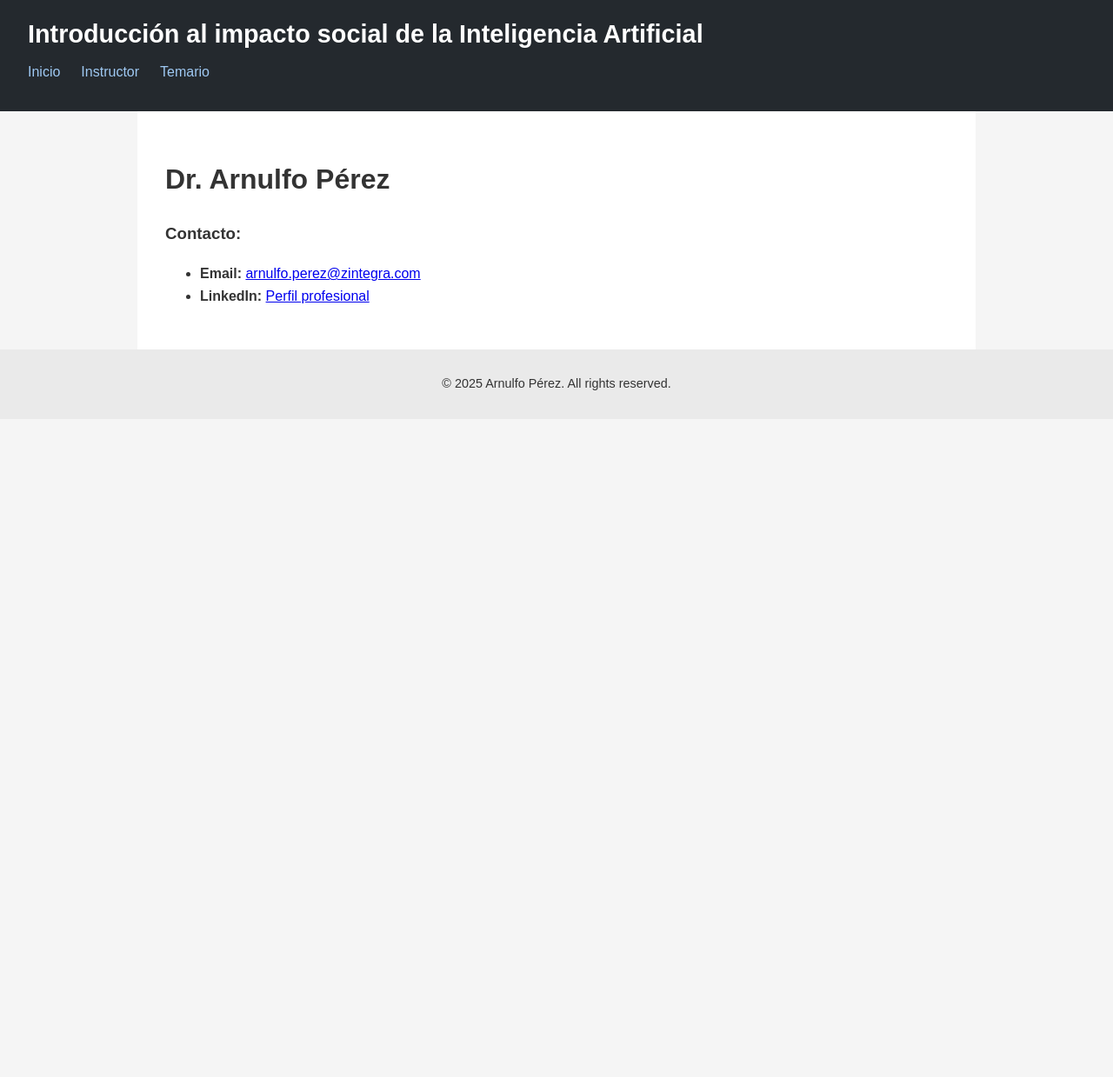
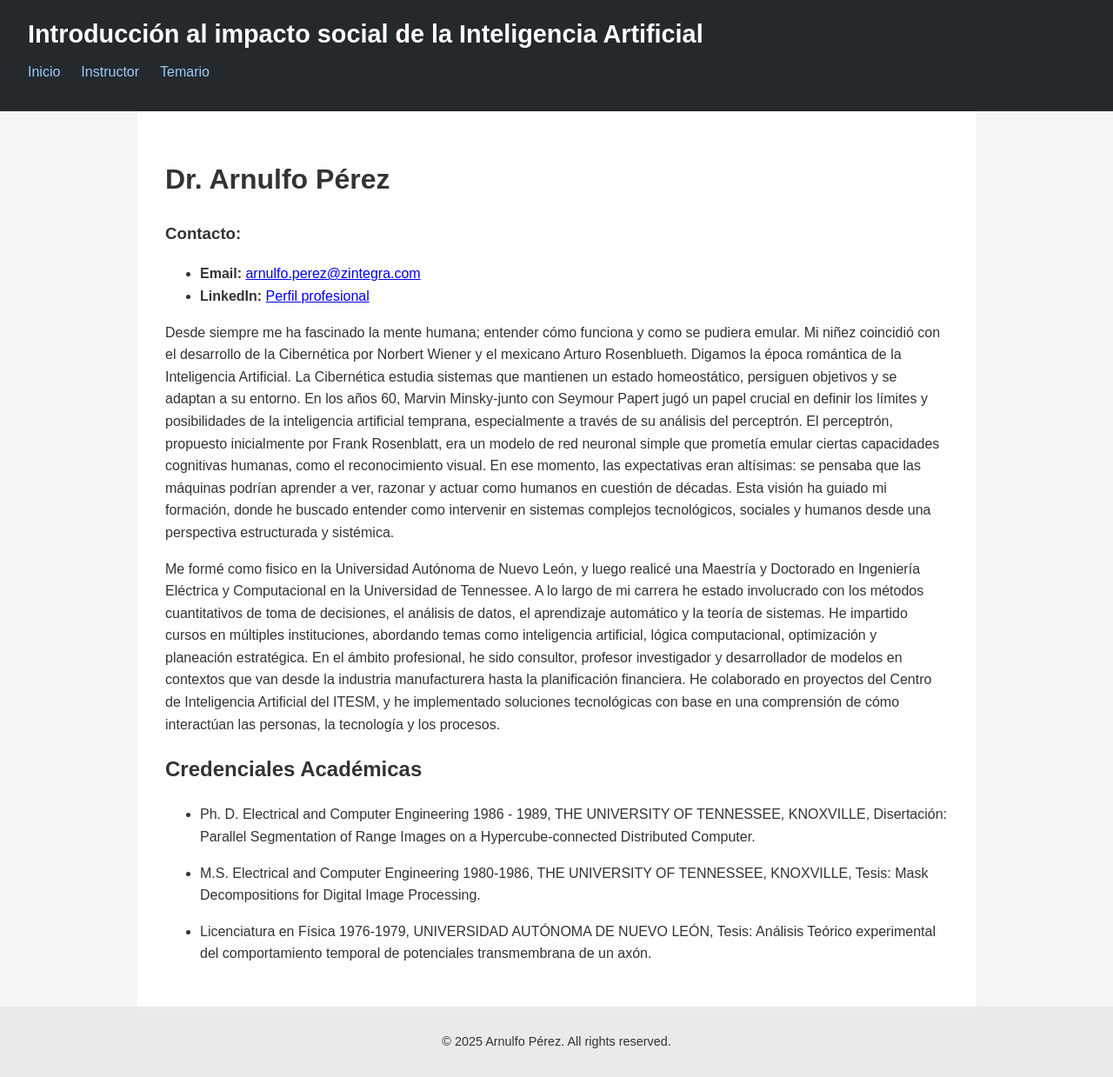
Before and after one commit to ArnulfoPerez/curso_ia, a Jekyll site: the page built from instructor.md, in a window 1280 px wide. Shown: the whole page at 87% size. Built offline with Jekyll 4.4.1, drawn with Linux system fonts in a browser that asks for light colours; before the commit the page ends 900 px from its top, so only the background shows below that.

Commit message:
Update instructor.md
rollito matón

```diff
--- a/instructor.md
+++ b/instructor.md
@@ -9,3 +9,19 @@ title: Sobre el Instructor
 ### Contacto:
 - **Email:** [{{ site.instructor.email }}](mailto:{{ site.instructor.email }})
 - **LinkedIn:** [Perfil profesional]({{ site.instructor.linkedin }}){:target="_blank"}
+
+Desde siempre me ha fascinado la mente humana; entender cómo funciona y como se pudiera emular. Mi niñez coincidió con el desarrollo de la Cibernética por Norbert Wiener y el mexicano Arturo Rosenblueth. Digamos la época romántica de la Inteligencia Artificial. La Cibernética estudia sistemas que mantienen un estado homeostático, persiguen objetivos y se adaptan a su entorno. En los años 60, Marvin Minsky-junto con Seymour Papert jugó un papel crucial en definir los límites y posibilidades de la inteligencia artificial temprana, especialmente a través de su análisis del perceptrón. El perceptrón, propuesto inicialmente por Frank Rosenblatt, era un modelo de red neuronal simple que prometía emular ciertas capacidades cognitivas humanas, como el reconocimiento visual. En ese momento, las expectativas eran altísimas: se pensaba que las máquinas podrían aprender a ver, razonar y actuar como humanos en cuestión de décadas. Esta visión ha guiado mi formación, donde he buscado entender como intervenir en sistemas complejos tecnológicos, sociales y humanos desde una perspectiva estructurada y sistémica.
+
+Me formé como fisico en la Universidad Autónoma de Nuevo León, y luego realicé una Maestría y Doctorado en Ingeniería Eléctrica y Computacional en la Universidad de Tennessee. A lo largo de mi carrera he estado involucrado con los métodos cuantitativos de toma de decisiones, el análisis de datos, el aprendizaje automático y la teoría de sistemas. He impartido cursos en múltiples instituciones, abordando temas como inteligencia artificial, lógica computacional, optimización y planeación estratégica. En el ámbito profesional, he sido consultor, profesor investigador y desarrollador de modelos en contextos que van desde la industria manufacturera hasta la planificación financiera. He colaborado en proyectos del Centro de Inteligencia Artificial del ITESM, y he implementado soluciones tecnológicas con base en una comprensión de cómo interactúan las personas, la tecnología y los procesos.
+
+
+
+## Credenciales Académicas
+
+
+
+- Ph. D. Electrical and Computer Engineering 1986 - 1989, THE UNIVERSITY OF TENNESSEE, KNOXVILLE, Disertación: Parallel Segmentation of Range Images on a Hypercube-connected Distributed Computer.
+
+- M.S. Electrical and Computer Engineering 1980-1986, THE UNIVERSITY OF TENNESSEE, KNOXVILLE, Tesis: Mask Decompositions for Digital Image Processing.
+
+- Licenciatura en Física 1976-1979, UNIVERSIDAD AUTÓNOMA DE NUEVO LEÓN, Tesis: Análisis Teórico experimental del comportamiento temporal de potenciales transmembrana de un axón.
```
